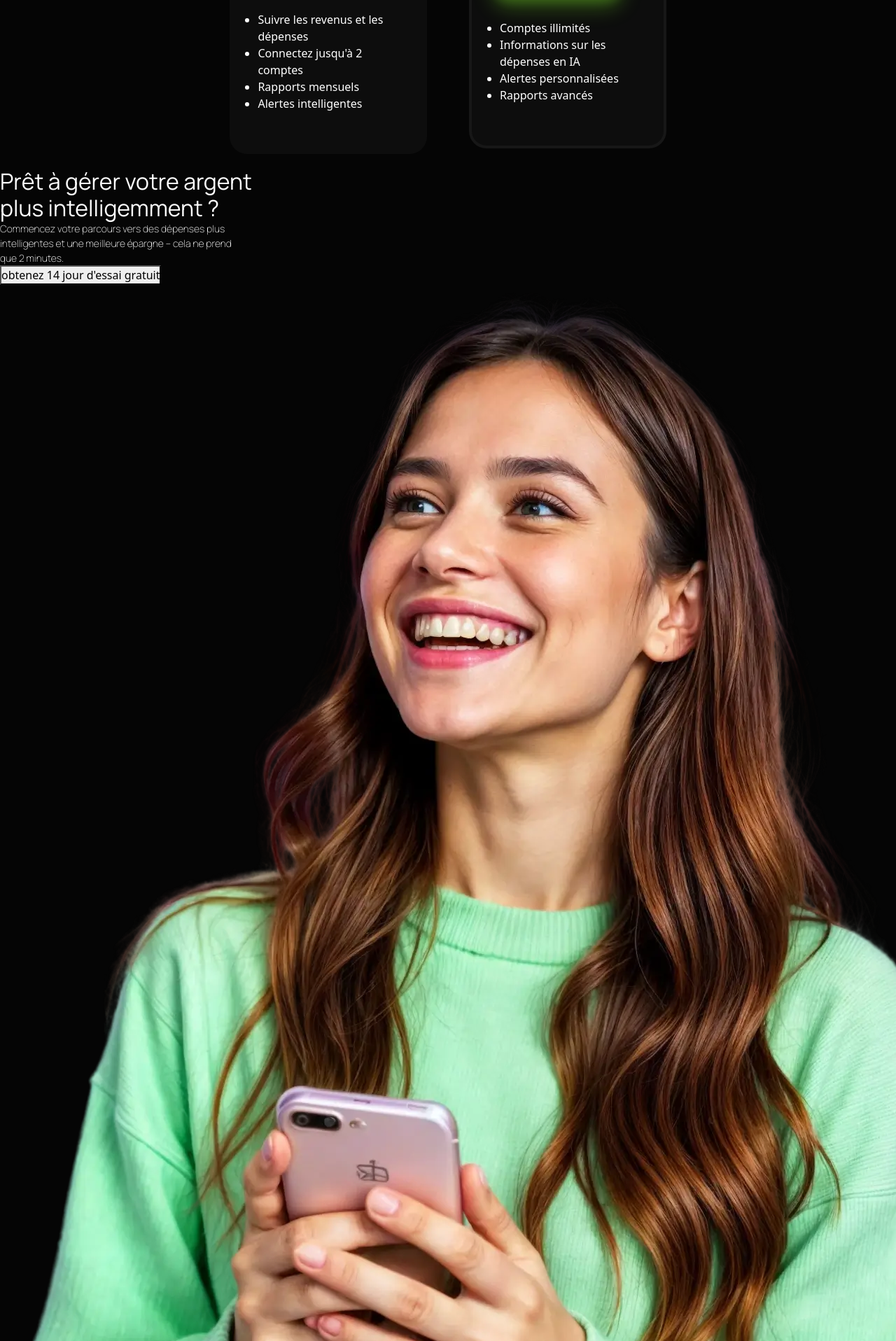
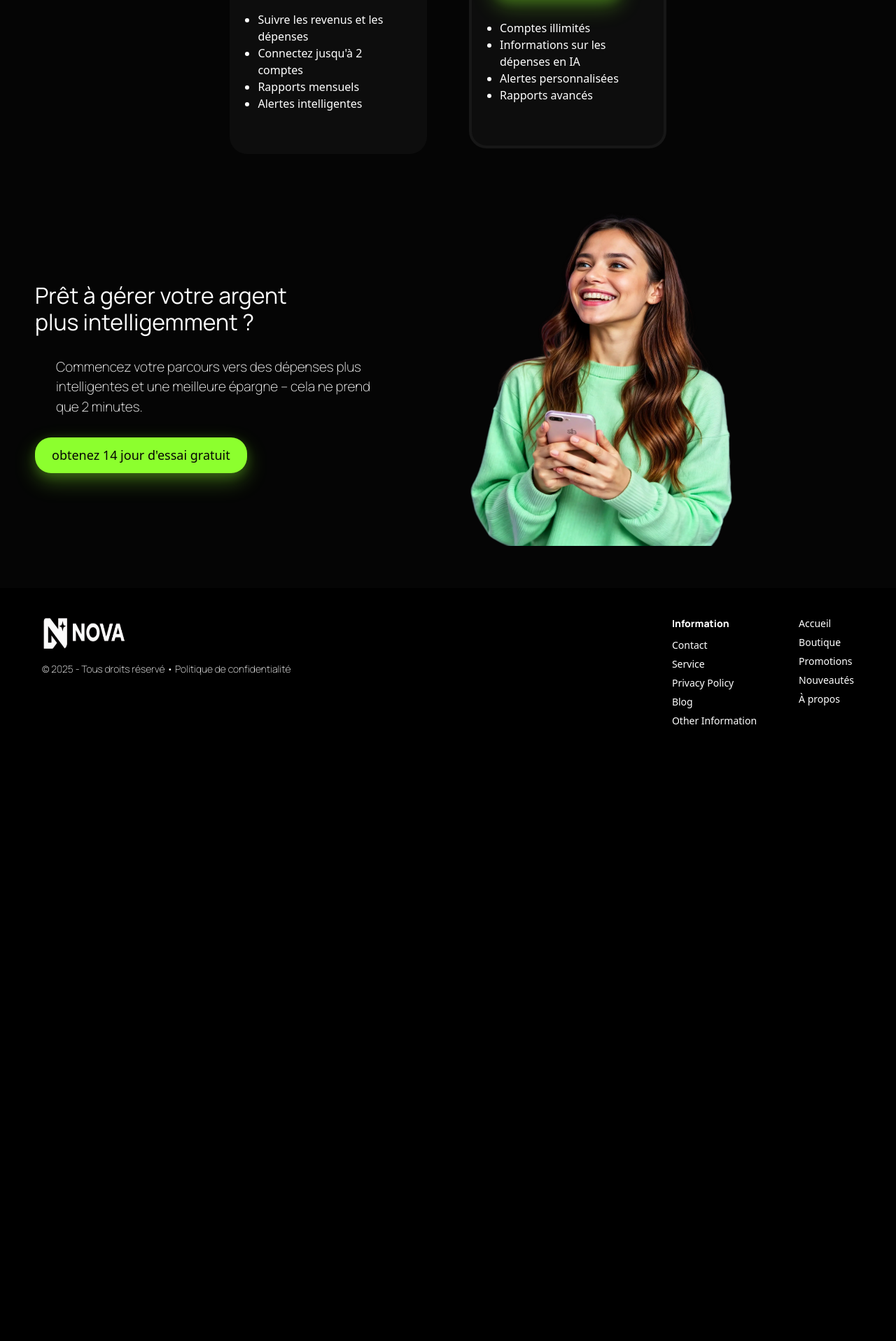
Before and after one commit to hugopicot/projet1-ESEO, a PHP site: page / in a window 1280 px wide; the page is wider, and only the part inside the window is pictured. Shown: the part 3452-5368 px from the top of that part at 70% size. After the commit the page ends 4487 px from the top of that part, so only its background shows below. Run offline with PHP 8.4, Linux system fonts and the light colour scheme.

Commit message:
Update styles.css

```diff
--- a/css/styles.css
+++ b/css/styles.css
@@ -285,49 +285,60 @@
 }
 
 
-/* Footer */
+/* --- Footer --- */
 footer {
-    padding: 50px;
-    background-color: var(--UI-1);
+    background-color: var(--noir); /* ou une couleur qui va bien avec ton site */
+    color: var(--blanc);
+    padding: 40px 60px;
+    display: flex;
+    justify-content: space-between;
+    align-items: flex-start;
+    flex-wrap: wrap;
+}
+
+.footer-content {
+    display: flex;
+    flex-direction: column;
+    gap: 15px;
+}
+
+footer .logo {
+    max-width: 120px;
+}
+
+.footer-content .infos p {
+    font-size: 14px;
+    margin: 0;
     color: var(--blanc);
 }
 
-footer img {
-    width: 200px;
-    height: auto;
-    margin-bottom: 24px;
+.footer-list {
+    display: flex;
+    gap: 60px;
 }
 
-footer>div {
-    width: 100%;
-    max-width: 1200px;
-    padding: 25px 0;
-    display: flex;
-    gap: 48px;
+.footer-list p {
+    margin-bottom: 10px;
+    font-weight: bold;
 }
 
-footer .bold-text {
-    margin-bottom: 16px;
+.footer-menu {
+    list-style: none;
+    padding: 0;
+    margin: 0;
 }
 
-.legal {
-    display: flex;
-    justify-content: space-between;
-    padding: 25px 0 0 0;
+.footer-menu li {
+    margin-bottom: 6px;
+    font-size: 14px;
+    cursor: pointer;
 }
 
-.legal>ul {
-    display: flex;
-    gap: 12px;
+.footer-menu li:hover {
+    text-decoration: underline;
 }
 
-footer h2, footer .bold-text {
-    color: var(--blanc);
-}
 
-footer>div:not(:last-child) {
-    border-bottom: 1px solid var(--blanc);
-}
 #question-1{
   background-color: var(--background);
   padding: 20px;
@@ -441,7 +452,45 @@
     border-radius: 5px;
 }
 
+.blog{
+  margin: 20px;
+  padding: 30px;
+  display: flex;
+  align-items: center;
+  position: relative;
+  left:0px ;
+  text-align: left;
+}
 
+.blog p{
+  font-size: 19px;
+  margin: 30px;
+  padding: 0px;
+}
+.img-1{
+  height: 500px;
+  width: 400px;
+  padding: 10px;
+  position: relative;
+  left: 100px;
+
+}
+
+.btm{
+  background-color: var(--primary);
+  color: var(--background);
+  padding: 12px 24px;
+  border: none;
+  border-radius: 23px;
+  font-size: 18px;
+  font-weight: 200;
+  cursor: pointer;
+  box-shadow: 0 12px 30px rgba(140, 255, 46, 0.3), 0 4px 15px rgba(140, 255, 46, 0.2);
+  transition: all 0.3s cubic-bezier(0.25, 0.46, 0.45, 0.94);
+  overflow: hidden;
+    z-index: 1;
+
+}
 .top-title-pricing {
   font-size: 16px;
   font-weight: 600;
```
